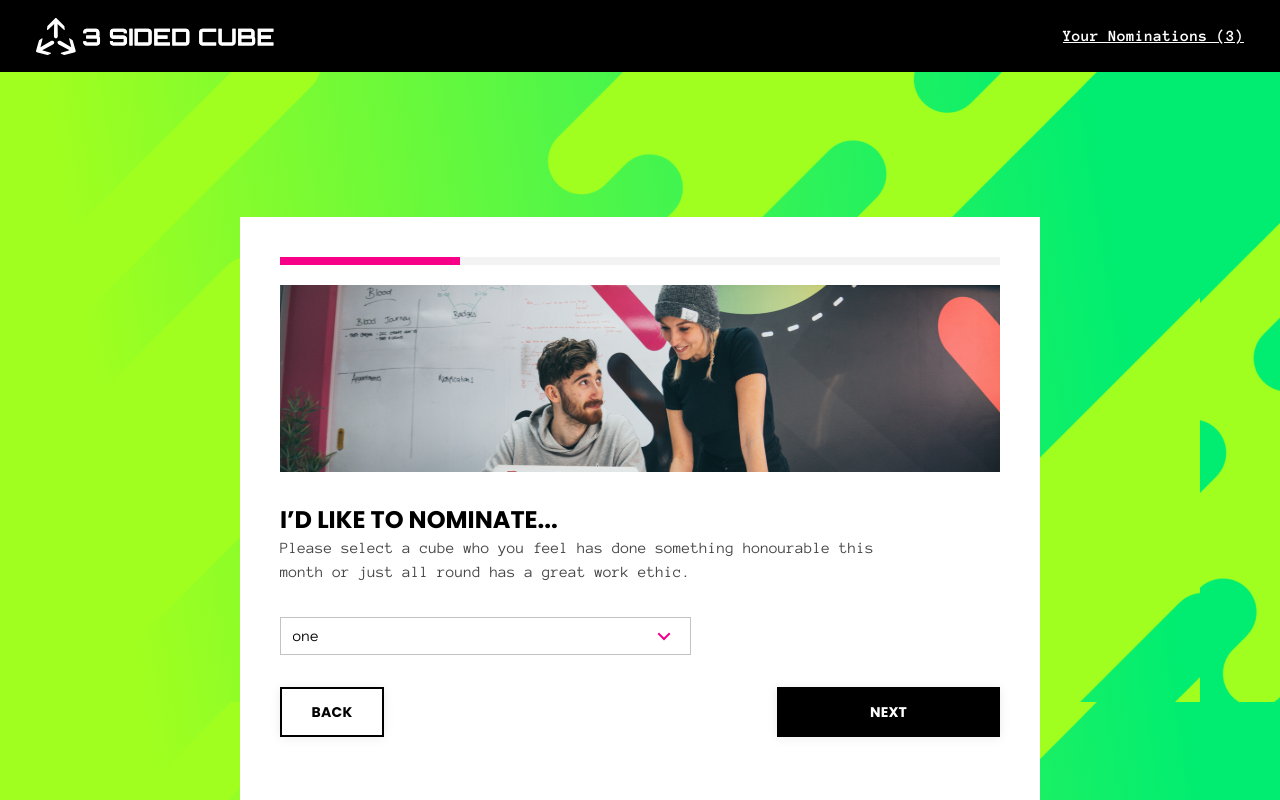
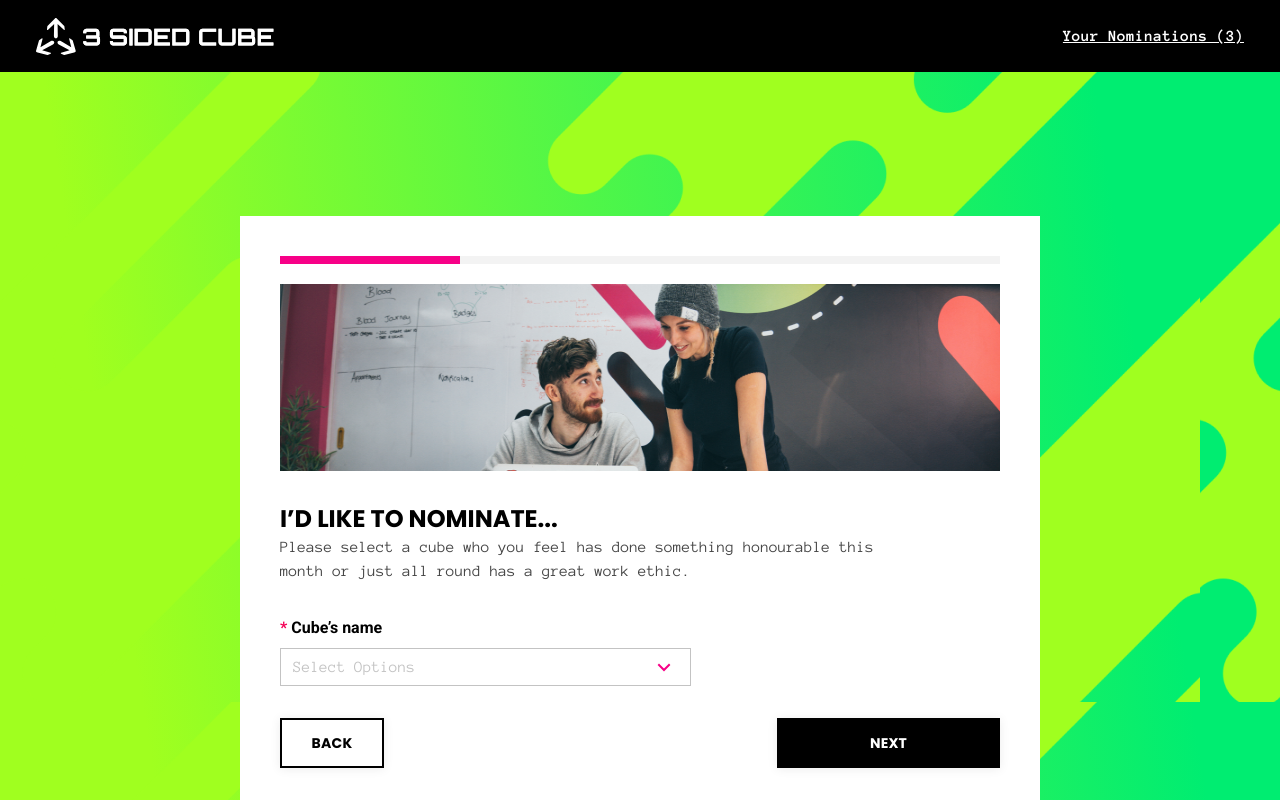
Before and after one commit to Intuneteq/3-sided-cube-assessment, a Next.js app: page /select-nominee in a window 1280 px wide. Shown: the top 800 px of the page. Built offline with nearby package versions, Linux system fonts and the light colour scheme.

Commit message:
refactor && feat: made custom dropdown select

```diff
--- a/app/reason/page.tsx
+++ b/app/reason/page.tsx
@@ -17,7 +17,6 @@ export default function Reason() {
         heading="I’d like to nominate DAVID because..."
         img="/img3.png"
         progress="50%"
-        nextPage="/rating"
       >
         <div className="w-full">
           <Rhf
--- a/app/select-nominee/page.tsx
+++ b/app/select-nominee/page.tsx
@@ -10,7 +10,14 @@ export const metadata: Metadata = {
 };
 
 export default async function SelectNominee() {
-  const options = ["one", "two"];
+  const options = [
+    { value: "chocolate", label: "Chocolate" },
+    { value: "strawberry", label: "Strawberry" },
+    { value: "vanilla", label: "Vanilla" },
+    { value: "vanilla", label: "Vanilla" },
+    { value: "vanilla", label: "Vanilla" },
+    { value: "vanilla", label: "Vanilla" },
+  ];
 
   return (
     <main className="flex justify-start md:justify-center items-center w-full md:min-h-screen gap-2 flex-col md:py-5">
--- /dev/null
+++ b/app/select/page.tsx
@@ -0,0 +1,14 @@
+import ReactSelect from '@/components/atoms/ReactSelect'
+import React from 'react'
+
+
+export default function page() {
+
+
+
+  return (
+    <div className='w-full min-h-screen flex justify-center items-center'>
+      <ReactSelect />
+    </div>
+  )
+}
--- a/components/atoms/FormInput.tsx
+++ b/components/atoms/FormInput.tsx
@@ -1,9 +1,17 @@
 "use client";
 
-import React from "react";
+import React, { useState, useRef, useEffect } from "react";
 import { UseFormRegister } from "react-hook-form";
 
-import { EyeClosedIcon, Fair, NotSure, ReactionSmiley, Unfair, VeryFair, VeryUnfair } from "./";
+import {
+  EyeClosedIcon,
+  Fair,
+  NotSure,
+  ReactionSmiley,
+  Unfair,
+  VeryFair,
+  VeryUnfair,
+} from "./";
 
 import { poppins, anonymous_Pro, roboto } from "@/fonts";
 import { MobileRating } from "../molecules";
@@ -17,7 +25,7 @@ type Props = {
 
   name: Inputs;
 
-  options?: Array<string>;
+  options?: Array<Option>;
 
   /** hide input label element */
   hideLabel?: boolean;
@@ -34,6 +42,33 @@ export default function FormInput({
   hideLabel,
   register,
 }: Props) {
+  const [showDropDown, setShowDropDown] = useState(false);
+  const [selectedValue, setSelectedValue] = useState("");
+  const selectRef = useRef<HTMLDivElement>(null);
+
+  const handleOptionClick = (option: { value: string; label: string }) => {
+    setSelectedValue(option.label); // Set the selected value when an option is clicked
+    setShowDropDown(false); // Close the dropdown
+  };
+
+  const handleClickOutside = (event: MouseEvent) => {
+    if (
+      selectRef.current &&
+      !selectRef.current.contains(event.target as Node)
+    ) {
+      setShowDropDown(false);
+    }
+  };
+
+  useEffect(() => {
+    if (type === "select") {
+      window.addEventListener("click", handleClickOutside);
+      return () => {
+        window.removeEventListener("click", handleClickOutside);
+      };
+    }
+  }, [type]);
+
   let inputClasses = [
     "placeholder:text-mid-grey",
     `${anonymous_Pro.className}`,
@@ -107,24 +142,34 @@ export default function FormInput({
       ];
 
       return (
-        <div className="w-full">
-          <select
-            id={name}
-            autoComplete={name}
+        <div
+          ref={selectRef}
+          className="h-auto  w-full max-w-[25.6875rem] bg-primary-white relative"
+        >
+          <input
+            readOnly
+            placeholder="Select Options"
+            defaultValue={options[0].label}
+            type="text"
+            onClick={() => setShowDropDown(!showDropDown)}
             className={inputClasses.join(" ")}
-            {...register(name)}
-          >
-            {options.map((option, index) => (
-              // Yeah Yeah, I know this is supposed to be bad, but the options count is low so all is fine.
-              <option
-                value={option}
-                key={index}
-                className=" bg-dark-grey min-h-[1.875rem]"
-              >
-                {option}
-              </option>
-            ))}
-          </select>
+            value={selectedValue}
+            {...register(name, { required: `${name} is required` })}
+          />
+          {showDropDown && (
+            <div className="w-full flex flex-col items-center justify-center  gap-[0.06rem] absolute bg-primary-white">
+              {options.map((option, ind) => (
+                <button
+                  type="button"
+                  key={ind}
+                  onClick={() => handleOptionClick(option)}
+                  className={`${anonymous_Pro.className} text-normal text-base w-full h-[2.625rem] bg-light-grey text-left py-[0.375rem] px-[0.75rem]`}
+                >
+                  {option.label}
+                </button>
+              ))}
+            </div>
+          )}
         </div>
       );
     }
--- /dev/null
+++ b/components/atoms/ReactSelect.tsx
@@ -0,0 +1,73 @@
+"use client";
+
+import { anonymous_Pro } from "@/fonts";
+import React, { useState, useRef, useEffect } from "react";
+
+export default function ReactSelect() {
+  const [showDropDown, setShowDropDown] = useState(false);
+  const [selectedValue, setSelectedValue] = useState("");
+  const selectRef = useRef<HTMLDivElement>(null);
+
+  const options = [
+    { value: "chocolate", label: "Chocolate" },
+    { value: "strawberry", label: "Strawberry" },
+    { value: "vanilla", label: "Vanilla" },
+    { value: "vanilla", label: "Vanilla" },
+    { value: "vanilla", label: "Vanilla" },
+    { value: "vanilla", label: "Vanilla" },
+  ];
+
+  const handleOptionClick = (option: { value: string; label: string }) => {
+    setSelectedValue(option.label); // Set the selected value when an option is clicked
+    setShowDropDown(false); // Close the dropdown
+  };
+
+  // const handleClickOutside = (event: MouseEvent) => {
+  //   if (
+  //     selectRef.current &&
+  //     !selectRef.current.contains(event.target as Node)
+  //   ) {
+  //     setShowDropDown(false);
+  //   }
+  // };
+
+  // useEffect(() => {
+  //   window.addEventListener("click", handleClickOutside);
+  //   return () => {
+  //     window.removeEventListener("click", handleClickOutside);
+  //   };
+  // }, []);
+
+  return (
+    <div className="w-1/2 h-60 bg-primary-white p-4 flex items-center justify-center">
+      <div
+        ref={selectRef}
+        className="h-auto  w-full max-w-[25.6875rem] bg-primary-white relative"
+      >
+        <input
+          readOnly
+          placeholder="Select Options"
+          defaultValue={options[0].label}
+          type="text"
+          onClick={() => setShowDropDown(!showDropDown)}
+          // className={`placeholder:text-mid-grey ${anonymous_Pro.className} text-base font-normal border border-mid-grey bg-primary-white py-[0.375rem] px-[0.75rem] placeholder:capitalize focus:border-dark-grey outline-none w-full custom-select`}
+          value={selectedValue}
+        />
+        {showDropDown && (
+          <div className="w-full flex flex-col items-center justify-center  gap-[0.06rem] absolute bg-primary-white">
+            {options.map((option, ind) => (
+              <button
+                type="button"
+                key={ind}
+                onClick={() => handleOptionClick(option)}
+                className={`${anonymous_Pro.className} text-normal text-base w-full h-[2.625rem] bg-light-grey text-left py-[0.375rem] px-[0.75rem]`}
+              >
+                {option.label}
+              </button>
+            ))}
+          </div>
+        )}
+      </div>
+    </div>
+  );
+}
--- a/components/organisms/Rhf.tsx
+++ b/components/organisms/Rhf.tsx
@@ -16,7 +16,7 @@ type Props = {
 
   name: Inputs;
 
-  options?: Array<string>;
+  options?: Array<Option>;
 
   /** Single Button conatiner */
   singleBtn?: boolean;
@@ -34,9 +34,11 @@ export default function Rhf({
   name,
   singleBtn,
   nextPage,
+  options,
+  hideLabel
 }: Props) {
   const [showModal, setShowModal] = useState(false);
-  const options = ["one", "two"];
+
 
   const form = useForm<FormValues>();
 
@@ -56,7 +58,7 @@ export default function Rhf({
             placeholder={placeholder}
             label={label}
             name={name}
-            hideLabel
+            hideLabel={hideLabel}
             register={register}
             options={options}
           />
--- a/package.json
+++ b/package.json
@@ -13,6 +13,7 @@
     "react": "^18",
     "react-dom": "^18",
     "react-hook-form": "^7.47.0",
+    "react-select": "^5.8.0",
     "yup": "^1.3.2"
   },
   "devDependencies": {
--- a/types/index.d.ts
+++ b/types/index.d.ts
@@ -13,3 +13,8 @@ type Inputs = "nominee" | "reasoning" | "rating";
 type FormType = "text" | "tel" | "email" | "password" | "textarea" | "select" | "range";
 
 type FormValues = { [K in Inputs]: string };
+
+interface Option {
+  value: string;
+  label: string;
+}
```
Also changed, not shown: 1 other file (tests, documents, lock files or other folders).
